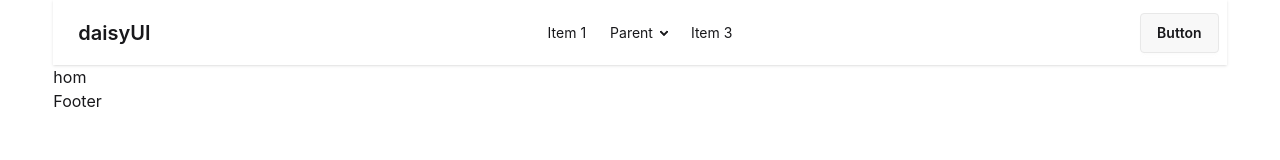
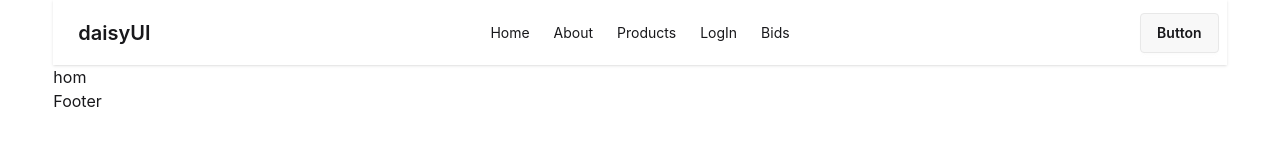
Before and after one commit to asik247/food-lovers-clientSite, a React (Vite) app: page / in a window 1280 px wide. Shown: the top 160 px of the page. Built offline with nearby package versions, Linux system fonts and the light colour scheme; no server answers.

Commit message:
navbar desing

```diff
--- a/src/Components/Navbar/Nav.jsx
+++ b/src/Components/Navbar/Nav.jsx
@@ -1,6 +1,14 @@
 import React from 'react';
+import { NavLink } from 'react-router';
 
 const Nav = () => {
+    const links = <>
+        <li><NavLink to={'/'}>Home</NavLink></li>
+        <li><NavLink to={'/about'}>About</NavLink></li>
+        <li><NavLink to={'/products'}>Products</NavLink></li>
+        <li><NavLink to={'/login'}>LogIn</NavLink></li>
+        <li><NavLink to={'/bids'}>Bids</NavLink></li>
+    </>
     return (
         <div>
             <div className="navbar bg-base-100 shadow-sm">
@@ -12,32 +20,14 @@ const Nav = () => {
                         <ul
                             tabIndex="-1"
                             className="menu menu-sm dropdown-content bg-base-100 rounded-box z-1 mt-3 w-52 p-2 shadow">
-                            <li><a>Item 1</a></li>
-                            <li>
-                                <a>Parent</a>
-                                <ul className="p-2">
-                                    <li><a>Submenu 1</a></li>
-                                    <li><a>Submenu 2</a></li>
-                                </ul>
-                            </li>
-                            <li><a>Item 3</a></li>
+                            {links}
                         </ul>
                     </div>
                     <a className="btn btn-ghost text-xl">daisyUI</a>
                 </div>
                 <div className="navbar-center hidden lg:flex">
                     <ul className="menu menu-horizontal px-1">
-                        <li><a>Item 1</a></li>
-                        <li>
-                            <details>
-                                <summary>Parent</summary>
-                                <ul className="p-2 bg-base-100 w-40 z-1">
-                                    <li><a>Submenu 1</a></li>
-                                    <li><a>Submenu 2</a></li>
-                                </ul>
-                            </details>
-                        </li>
-                        <li><a>Item 3</a></li>
+                        {links}
                     </ul>
                 </div>
                 <div className="navbar-end">
--- /dev/null
+++ b/src/Pages/AboutPage/About.jsx
@@ -0,0 +1,11 @@
+import React from 'react';
+
+const About = () => {
+    return (
+        <div>
+            <p>About</p>
+        </div>
+    );
+};
+
+export default About;
--- /dev/null
+++ b/src/Pages/AllProduct/Product.jsx
@@ -0,0 +1,11 @@
+import React from 'react';
+
+const Product = () => {
+    return (
+        <div>
+            <p>All P</p>
+        </div>
+    );
+};
+
+export default Product;
--- /dev/null
+++ b/src/Pages/LogIn&Registation/LogIn.jsx
@@ -0,0 +1,11 @@
+import React from 'react';
+
+const LogIn = () => {
+    return (
+        <div>
+            <p>Login</p>
+        </div>
+    );
+};
+
+export default LogIn;
--- /dev/null
+++ b/src/Pages/MyBids/Bids.jsx
@@ -0,0 +1,11 @@
+import React from 'react';
+
+const Bids = () => {
+    return (
+        <div>
+            <p>bids</p>
+        </div>
+    );
+};
+
+export default Bids;
--- a/src/Router/Router.jsx
+++ b/src/Router/Router.jsx
@@ -1,16 +1,39 @@
 import { createBrowserRouter } from "react-router";
 import Root from "../Root/Root";
 import Home from "../Pages/HomePage/Home";
+import About from "../Pages/AboutPage/About";
+import Product from "../Pages/AllProduct/Product";
+import LogIn from "../Pages/LogIn&Registation/LogIn";
+import Bids from "../Pages/MyBids/Bids";
 
 const router = createBrowserRouter([
     {
-        path:'/',
-        Component:Root,
-        children:[
+        path: '/',
+        Component: Root,
+        children: [
             {
-                index:true,
-                Component:Home
-            }
+                index: true,
+                Component: Home
+            },
+            {
+                path: 'about',
+                Component: About
+            },
+
+            {
+                path: 'products',
+                Component: Product
+            },
+
+            {
+                path: 'login',
+                Component: LogIn
+            },
+            {
+                path: 'bids',
+                Component: Bids
+            },
+
         ]
     }
 ])
```
